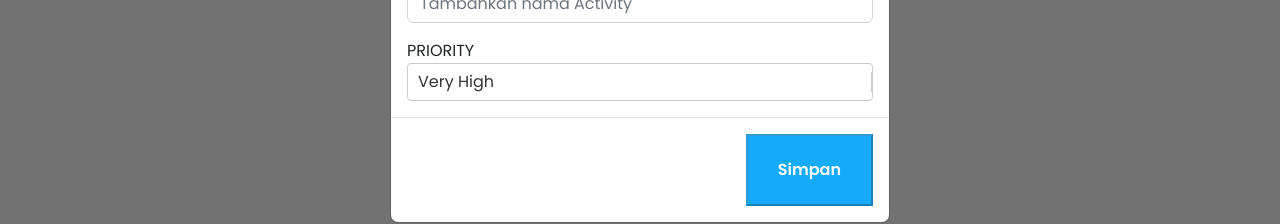
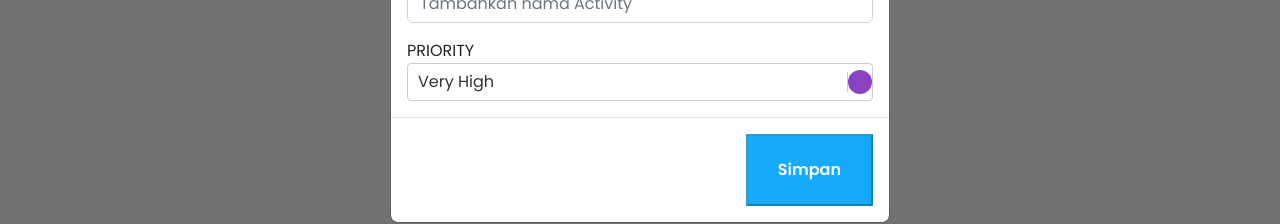
Before and after one commit to salwanurra/todo-list, a React (Create React App) app: page /detail/1 in a window 1280 px wide. Both pictures are taken after a click on the button "Tambah". Shown: the part 351-575 px from the top of the page. Built offline with nearby package versions, Linux system fonts and the light colour scheme; no server answers.

Commit message:
add style indicator

```diff
--- a/src/index.css
+++ b/src/index.css
@@ -284,7 +284,15 @@ a {
   font-size: 18px !important;
 }
 
-.addpriority {
+.priority-dropdown {
   width: 5px;
   height: 5px;
+    width: 24px;
+    height: 24px;
+    background-image: url("../public/todo-item-priority-indicator-verylow.svg");
+    background-repeat: no-repeat;
+    background-size: 100%;
+    display: inline-block;
+    vertical-align: middle;
+    cursor: pointer;
 }
--- a/src/pages/Detail.js
+++ b/src/pages/Detail.js
@@ -229,7 +229,7 @@ export default function Detail() {
         />
     )
     const DropdownIndicator = () => {
-        return <div data-cy="modal-add-priority-dropdown"></div>;
+        return <div data-cy="modal-add-priority-dropdown" className="priority-dropdown"></div>;
     };
     return (
         <div>
```
